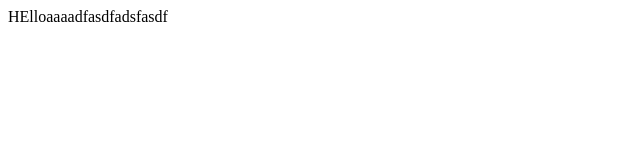
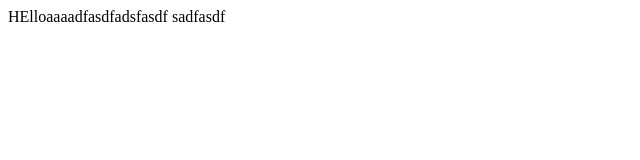
Before and after one commit to vladyslavdenysenkowork-oss/highway, a plain HTML site: page index.html in a window 1280 px wide. Shown: the full height of the page, 0-640 px from the left. Drawn offline with Linux system fonts and the light colour scheme.

Commit message:
asdfsadfasdf

```diff
--- a/index.html
+++ b/index.html
@@ -6,6 +6,6 @@
     <title>Document</title>
   </head>
   <body>
-    HElloaaaadfasdfadsfasdf
+    HElloaaaadfasdfadsfasdf sadfasdf
   </body>
 </html>
```
Also changed, not shown: 2 other files.
